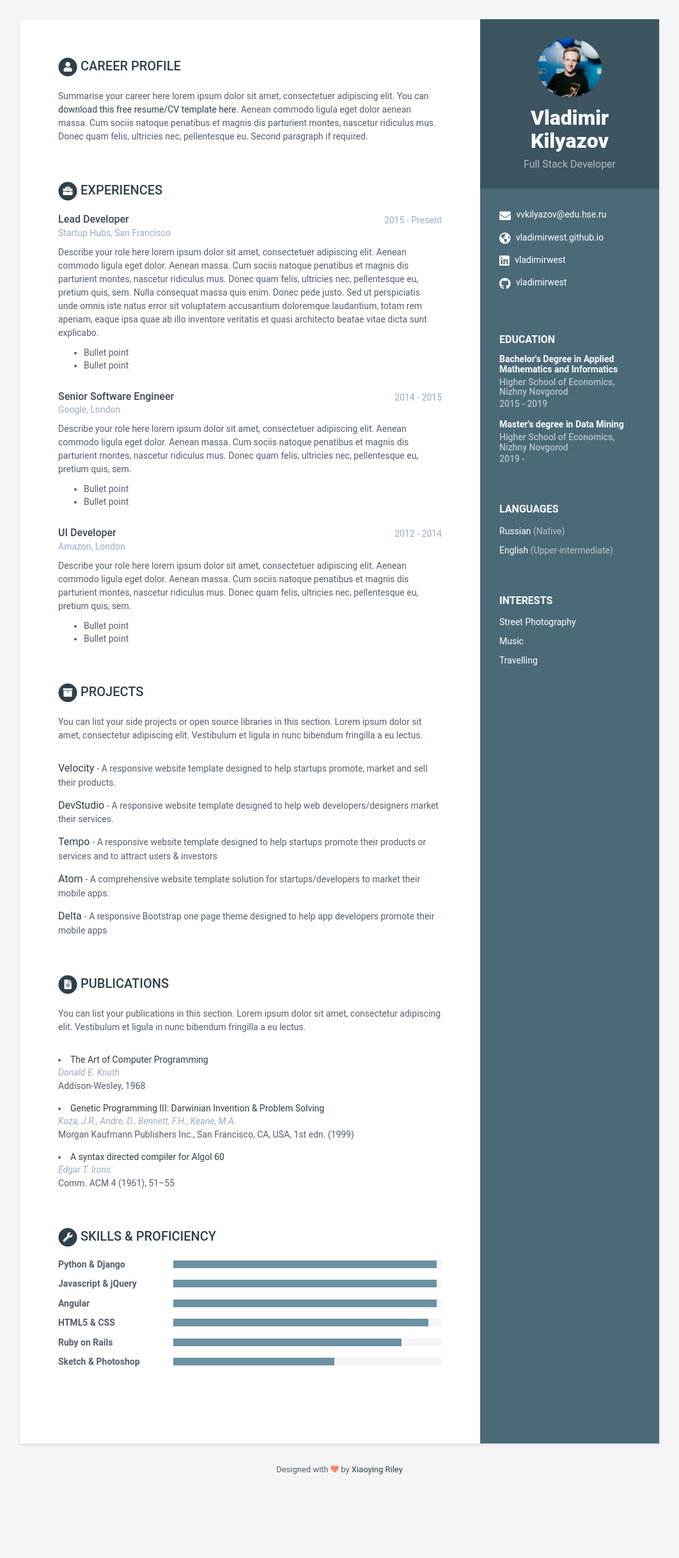
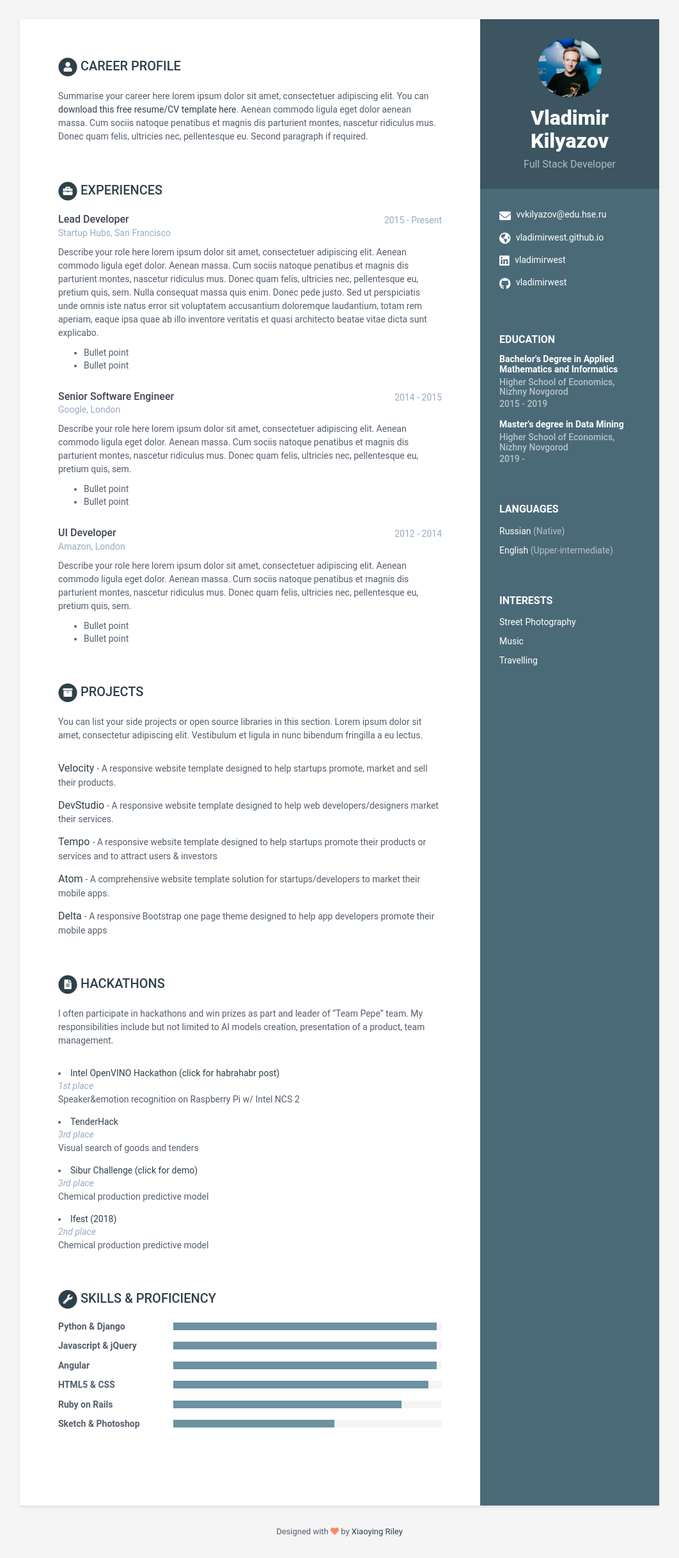
Before and after one commit to vladimirwest/vladimirwest.github.io, a Jekyll site: the page built from index.html, in a window 1280 px wide. Shown: the whole page at 64% size, without its empty margins (109-1171 px from the left). Built offline with Jekyll 4.4.1, drawn with Linux system fonts in a browser that asks for light colours; before the commit the page ends 2338 px from its top, so only the background shows below that.

Commit message:
temp sync

```diff
--- a/_data/data.yml
+++ b/_data/data.yml
@@ -54,7 +54,7 @@ education:
     - degree: Bachelor's Degree in Applied Mathematics and Informatics
       university: Higher School of Economics, Nizhny Novgorod
       time: 2015 - 2019
-      details:
+      details: Thesis "ASR methods research (using DeepSpeech to recognize speech in Russian language)"
     - degree: Master's degree in Data Mining
       university: Higher School of Economics, Nizhny Novgorod
       time: 2019 -
@@ -125,26 +125,30 @@ projects:
         tagline: "A responsive Bootstrap one page theme designed to help app developers promote their mobile apps"
 
 publications:
-    title: Publications
+    title: Hackathons
     intro: |
-      You can list your publications in this section. Lorem ipsum dolor sit
-      amet, consectetur adipiscing elit. Vestibulum et ligula in nunc
-      bibendum fringilla a eu lectus.
+      I often participate in hackathons and win prizes as part and leader of "Team Pepe" team.
+      My responsibilities include but not limited to AI models creation, presentation of a product, team management.
     papers:
-      - title: The Art of Computer Programming
-        link: "#"
-        authors: Donald E. Knuth
-        conference: Addison-Wesley, 1968
+      - title: Intel OpenVINO Hackathon (click for habrahabr post)
+        link: "https://habr.com/ru/post/486672/"
+        authors: 1st place
+        conference: Speaker&emotion recognition on Raspberry Pi w/ Intel NCS 2
 
-      - title: "Genetic Programming III: Darwinian Invention &amp; Problem Solving"
-        link: "#"
-        authors: Koza, J.R., Andre, D., Bennett, F.H., Keane, M.A.
-        conference: "Morgan Kaufmann Publishers Inc., San Francisco, CA, USA, 1st edn. (1999)"
+      - title: TenderHack
+        link: "https://actum.online/177HTEventCard"
+        authors: 3rd place
+        conference: Visual search of goods and tenders
 
-      - title: A syntax directed compiler for Algol 60
-        link: "#"
-        authors: Edgar T. Irons
-        conference: "Comm. ACM 4 (1961), 51–55"
+      - title: Sibur Challenge (click for demo)
+        link: "sibur.html"
+        authors: 3rd place
+        conference: Chemical production predictive model
+
+      - title: Ifest (2018)
+        link: "sibur.html"
+        authors: 2nd place
+        conference: Chemical production predictive model
 
 skills:
     title: Skills &amp; Proficiency
--- a/_sass/_print.scss
+++ b/_sass/_print.scss
@@ -12,13 +12,13 @@
         -webkit-filter: greyscale(1);
     }
    .main-wrapper .time {
-       float: left;
+       float: right;
         color: black !important;
         -webkit-print-color-adjust: exact;
    }
     .sidebar-wrapper {
         position: static;
-        float: left;
+        float: right;
         width: 40%;
         -webkit-print-color-adjust: exact;
     }
```
Also changed, not shown: favicon.ico.
